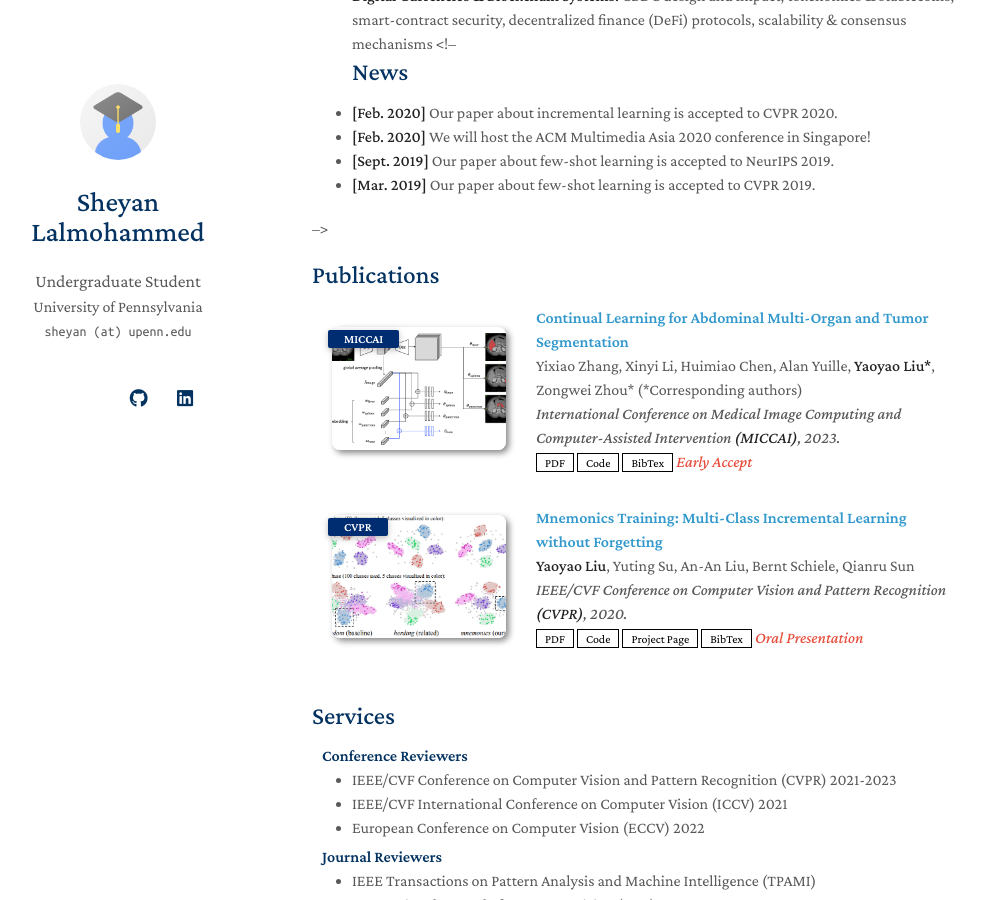
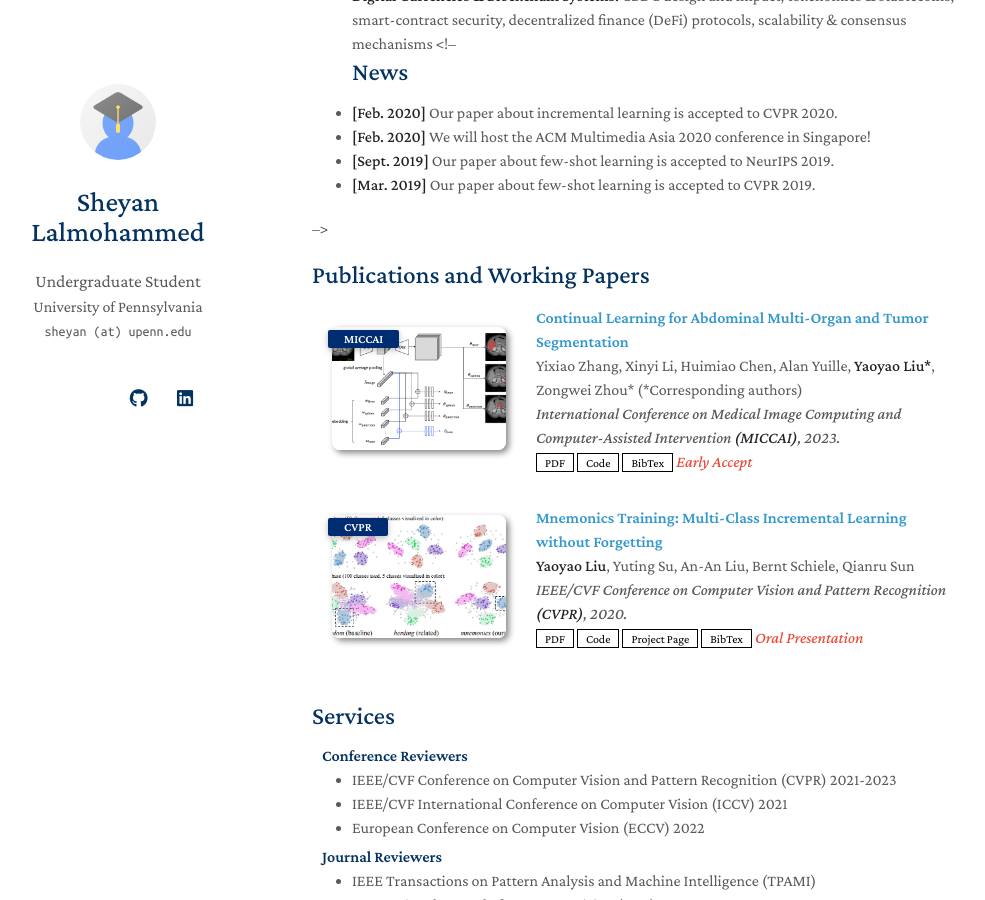
Before and after one commit to sheyanlalmohammed1/sheyanlalmohammed1.github.io, a Jekyll site: the page built from index.md, in a window 1280 px wide and 900 px high, scrolled down 595 px. Shown: the whole window, without its empty margins (158-1143 px from the left). Built offline with Jekyll 4.4.1, drawn with Linux system fonts in a browser that asks for light colours; a style sheet for code colours, icons or effects is not loaded; our own code applies the rules of GitHub Pages for plain Markdown files.

Commit message:
Update publications.md

```diff
--- a/_includes/publications.md
+++ b/_includes/publications.md
@@ -1,4 +1,4 @@
-<h2 id="publications" style="margin: 2px 0px -15px;">Publications</h2>
+<h2 id="publications" style="margin: 2px 0px -15px;">Publications and Working Papers</h2>
 
 <div class="publications">
 <ol class="bibliography">
```
